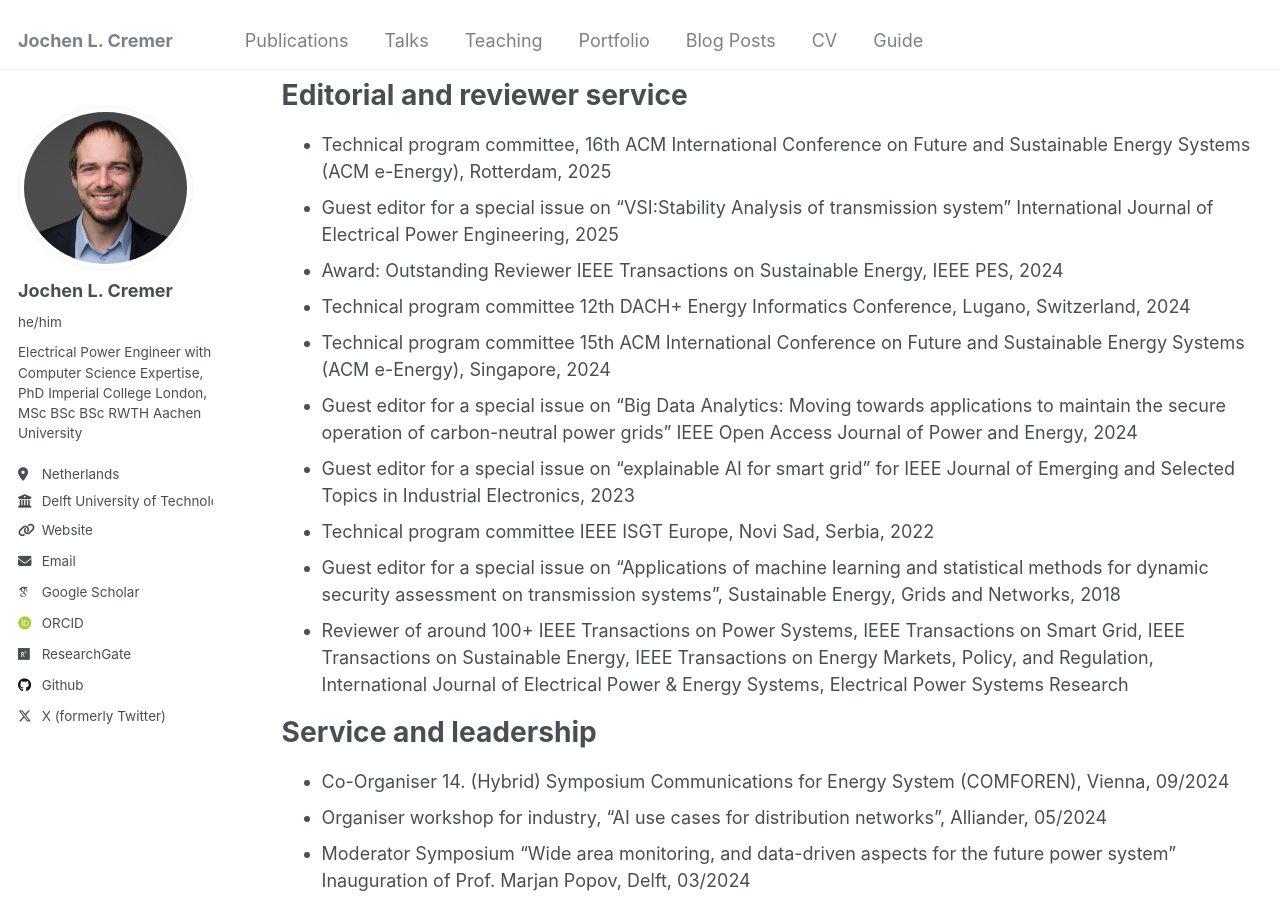
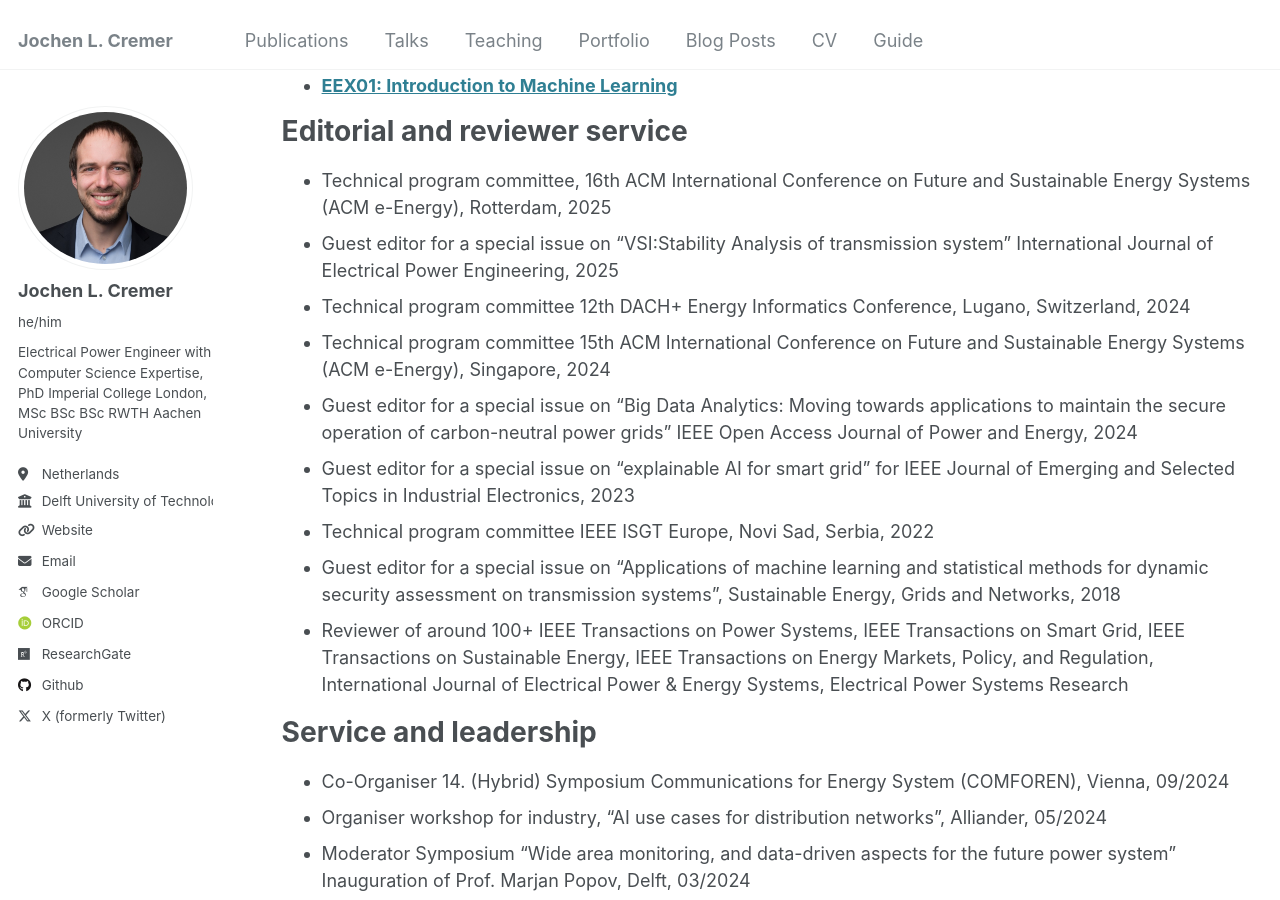
Before and after one commit to JochenC/JochenC.github.io, a Jekyll site: the page built from _pages/cv.md, in a window 1280 px wide and 900 px high, scrolled down 13706 px. Built offline with Jekyll 4.4.1, drawn with Linux system fonts in a browser that asks for light colours; some web fonts are replaced; some of the changed text lies outside the part shown.

Commit message:
Update cv.md

```diff
--- a/_pages/cv.md
+++ b/_pages/cv.md
@@ -78,7 +79,6 @@
 ======
 - Technical program committee, 16th ACM International Conference on Future and Sustainable Energy Systems (ACM e-Energy), Rotterdam, 2025
 - Guest editor for a special issue on “VSI:Stability Analysis of transmission system” International Journal of Electrical Power Engineering, 2025
-- Award: Outstanding Reviewer IEEE Transactions on Sustainable Energy, IEEE PES, 2024
 - Technical program committee 12th DACH+ Energy Informatics Conference, Lugano, Switzerland, 2024
 - Technical program committee 15th ACM International Conference on Future and Sustainable Energy Systems (ACM e-Energy), Singapore, 2024
 - Guest editor for a special issue on “Big Data Analytics: Moving towards applications to maintain the secure operation of carbon-neutral power grids” IEEE Open Access Journal of Power and Energy, 2024
```
Also changed, not shown: other parts of _pages/cv.md (+1 -0 lines).
